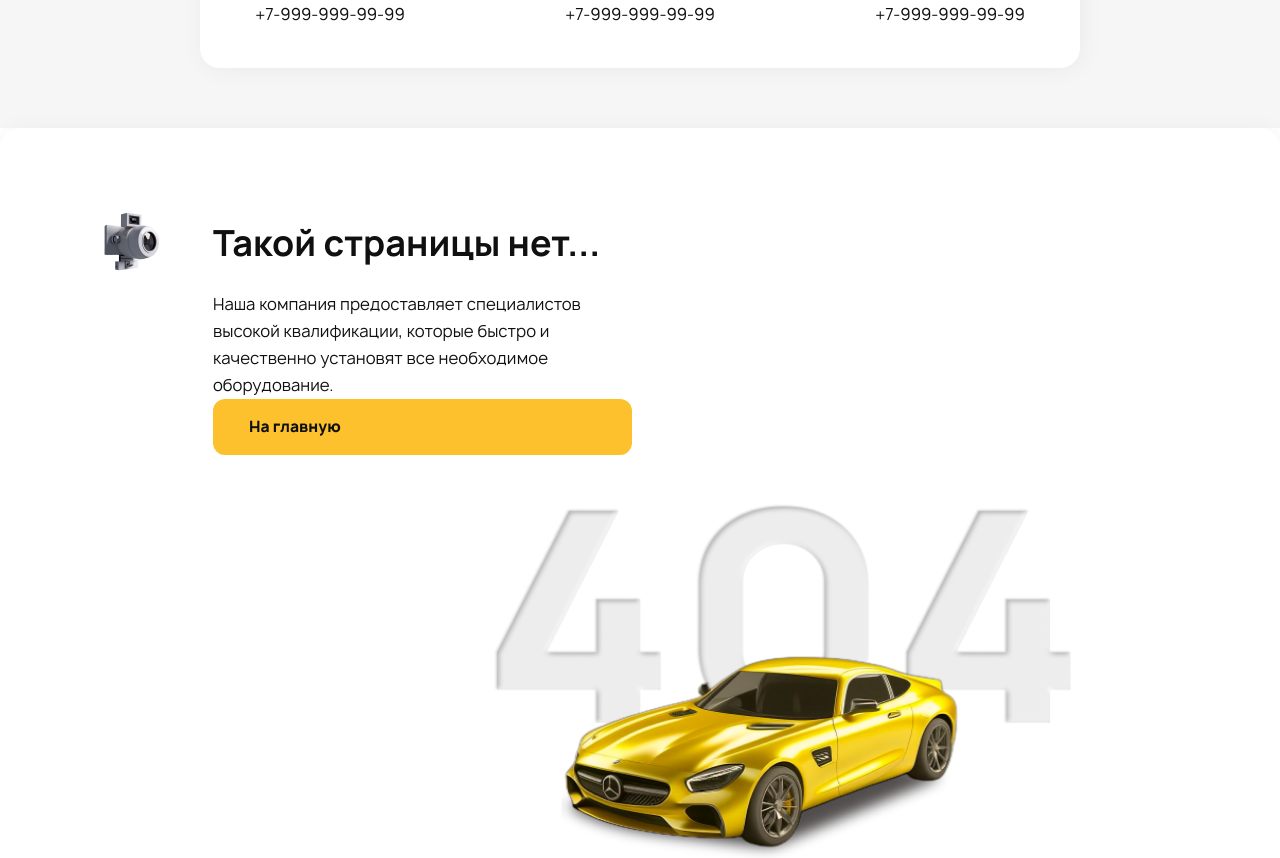
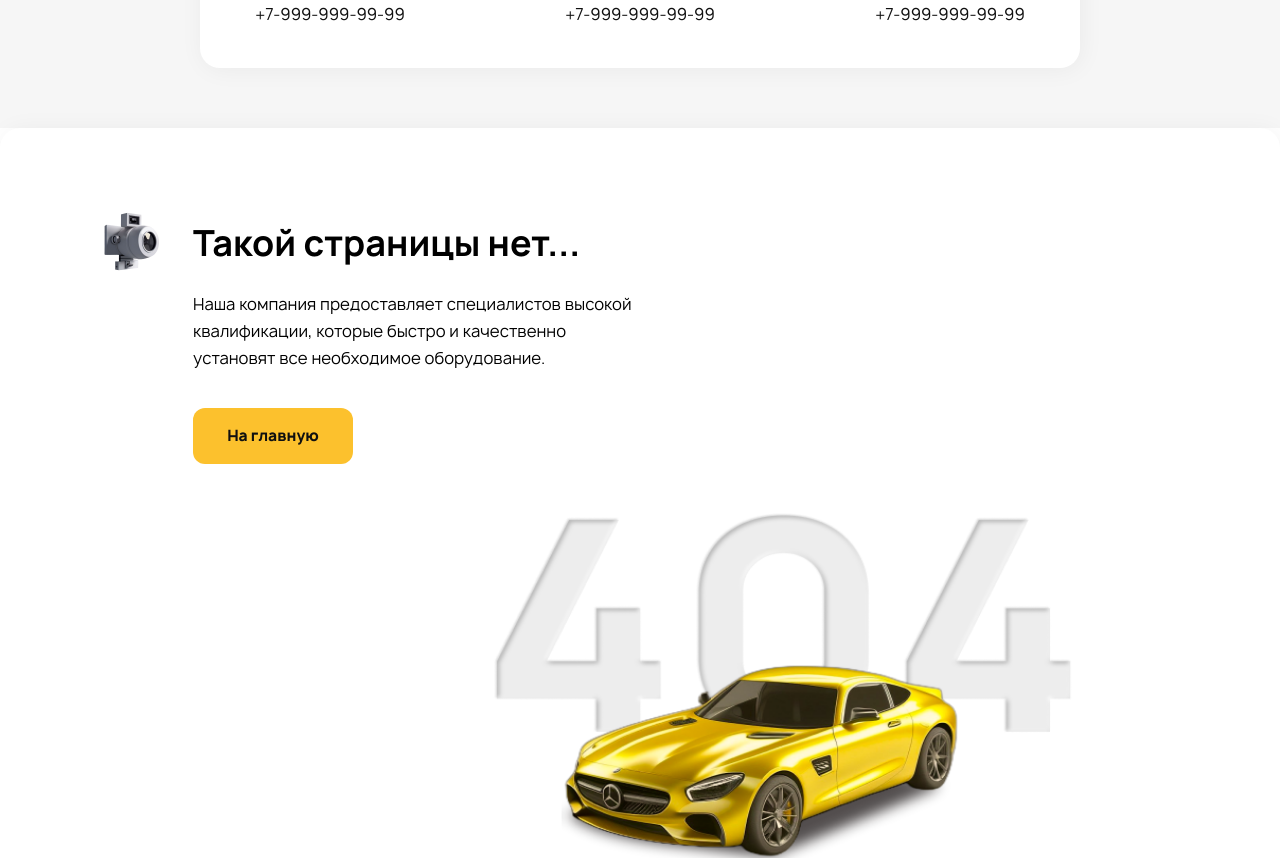
Before and after one commit to NSecuritySolutions/frontend, a React (Vite) app: page / in a window 1280 px wide. Shown: the part 1080-1938 px from the top of the page. Built offline with nearby package versions, Linux system fonts and the light colour scheme.

Commit message:
Feat: error component

```diff
--- a/src/widgets/Error/ui/Error.tsx
+++ b/src/widgets/Error/ui/Error.tsx
@@ -1,15 +1,15 @@
 import { FC } from 'react';
 import {
-  Div,
+  Section,
   Div2,
-  Div3,
+  ColumnWrapper,
   Div4,
-  Div5,
+  ErrorName,
   Div6,
   Div7,
   Div8,
   Div10,
-  Div9,
+  ErrorButton,
   Div11,
   Img,
   Img2,
@@ -34,20 +34,18 @@ const Error: FC<TError> = ({
   errorMessage
 }) => {
   return (
-    <Div>
+    <Section>
       <Div2>
-        <Div3>
+        <ColumnWrapper>
           <Column>
             <Img loading="lazy" srcSet={warningImg} />
           </Column>
           <Column2>
-            <Div4>
-              <Div5>{errorMessage}</Div5>
-              <Div6>{errorText}</Div6>
-              <Div9>На главную</Div9>
-            </Div4>
+            <ErrorName>{errorMessage}</ErrorName>
+            <Div6>{errorText}</Div6>
+            <ErrorButton href="/">На главную</ErrorButton>
           </Column2>
-        </Div3>
+        </ColumnWrapper>
       </Div2>
       <Div7>
         <Div8>
@@ -62,7 +60,7 @@ const Error: FC<TError> = ({
           </Column4>
         </Div8>
       </Div7>
-    </Div>
+    </Section>
   );
 };
 
--- a/src/widgets/Error/ui/styled.ts
+++ b/src/widgets/Error/ui/styled.ts
@@ -2,7 +2,7 @@ import colors from 'src/shared/constants/colors';
 
 import styled from 'styled-components';
 
-const Div = styled.div`
+const Section = styled.section`
   border-radius: 20px;
   box-shadow: 2px 2px 25px 0px rgba(16, 16, 16, 0.05);
   background-color: var(--base-01, #fff);
@@ -20,7 +20,7 @@ const Div2 = styled.div`
   max-width: 100%;
 `;
 
-const Div3 = styled.div`
+const ColumnWrapper = styled.div`
   gap: 20px;
   display: flex;
   @media (max-width: 991px) {
@@ -55,8 +55,10 @@ const Column2 = styled.div`
   display: flex;
   flex-direction: column;
   line-height: normal;
+  margin-top: 14px;
+  gap: 24px;
+
   width: 85%;
-  margin-left: 20px;
   @media (max-width: 991px) {
     width: 100%;
   }
@@ -74,7 +76,7 @@ const Div4 = styled.div`
   }
 `;
 
-const Div5 = styled.div`
+const ErrorName = styled.div`
   font:
     700 36px Manrope,
     sans-serif;
@@ -84,7 +86,6 @@ const Div5 = styled.div`
 `;
 
 const Div6 = styled.div`
-  margin-top: 24px;
   font:
     400 16px Manrope,
     sans-serif;
@@ -124,13 +125,17 @@ const Column3 = styled.div`
   }
 `;
 
-const Div9 = styled.div`
+const ErrorButton = styled.a`
+  margin-top: 12px;
+  display: flex;
   justify-content: center;
   border-radius: 12px;
   background-color: var(--primary, #fcc12d);
   color: var(--text-01, #101010);
+  max-width: 160px;
   width: 100%;
-  padding: 18px 36px;
+  min-height: 56px;
+  padding: 18px 6px;
   font:
     800 15px/133% Manrope,
     sans-serif;
@@ -196,16 +201,16 @@ const Img2 = styled.img`
 `;
 
 export {
-  Div,
+  Section,
   Div2,
-  Div3,
+  ColumnWrapper,
   Div4,
-  Div5,
+  ErrorName,
   Div6,
   Div7,
   Div8,
   Div10,
-  Div9,
+  ErrorButton,
   Div11,
   Img,
   Img2,
```
